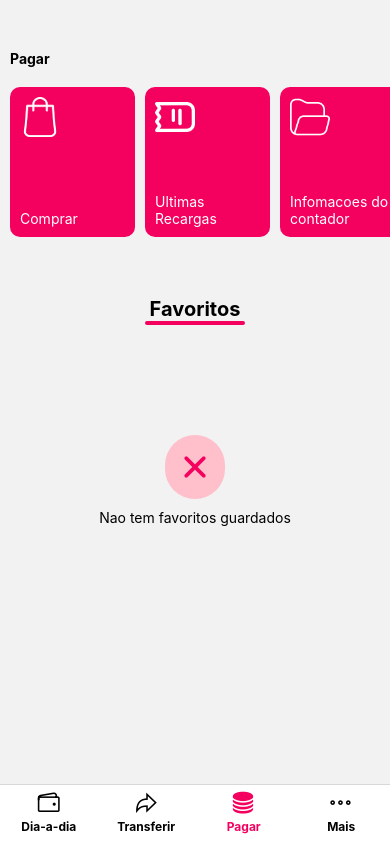
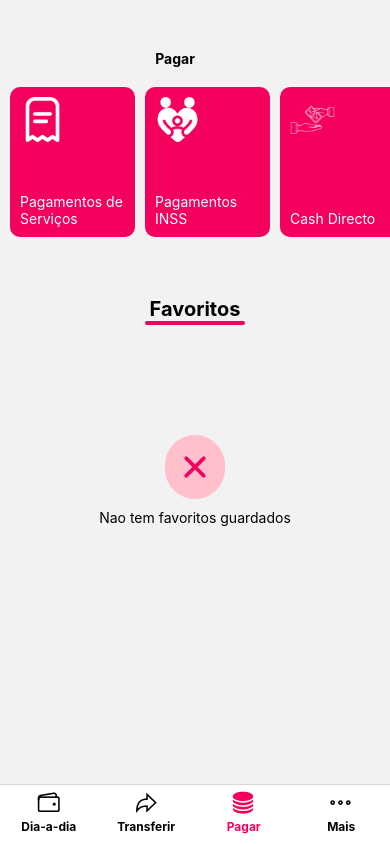
Before and after one commit to arnaldo-tomo/millennium_bim, a React Native app: screen /Pagar in a window 390 px wide. Built offline with nearby package versions, Linux system fonts and the light colour scheme.

Commit message:
Update index.js

```diff
--- a/screen/pagar/index.js
+++ b/screen/pagar/index.js
@@ -2,7 +2,7 @@ import { Dimensions, Image, ScrollView, TouchableOpacity } from "react-native"
 import { SafeAreaView } from "react-native"
 import { Text, View } from "react-native"
 import { PRIMARY, Rosa, SECUNDARY, SPACING } from "../../config/index";
-import { CredelecData } from "../../data/index";
+import { CredelecData, pagar } from "../../data/index";
 import { Ionicons } from "@expo/vector-icons";
 import { StatusBar } from "expo-status-bar";
 const { width, height } = Dimensions.get('screen');
@@ -10,18 +10,17 @@ export const Pagar = ({ navigation }) => {
     return (
         <SafeAreaView>
             <StatusBar style="dark" />
-            <View style={{ flexDirection: 'row', alignItems: 'center', marginTop: SPACING * 5, marginLeft: SPACING, justifyContent: 'space-between' }}>
-                <Text style={{ flexDirection: 'row', fontWeight: 'bold', alignContent: 'center', alignSelf: 'center', alignItems: 'center', marginRight: SPACING * 5 }}>Pagar</Text>
-                <Text></Text>
+            <View style={{ alignItems: 'center', marginTop: SPACING * 5, marginLeft: SPACING, justifyContent: 'space-between' }}>
+                <Text style={{ fontWeight: 'bold', alignContent: 'center', alignSelf: 'center', alignItems: 'center', marginRight: SPACING * 5 }}>Pagar</Text>
             </View>
             <ScrollView horizontal={true} showsHorizontalScrollIndicator={false} >
-                {CredelecData.map((category) =>
+                {pagar.map((category) =>
                     <TouchableOpacity key={category.id} onPress={() => navigation.push('CredeleckComprar')}>
                         <View style={{
                             width: 125, height: 150, backgroundColor: PRIMARY,
                             marginTop: SPACING * 2, borderRadius: SPACING, marginLeft: SPACING, padding: SPACING, justifyContent: 'space-between'
                         }}>
-                            <Image source={category.img} style={{ width: 40, height: 40, justifyContent: 'space-between' }} />
+                            <Image source={category.img} style={{ width: 45, height: 45, justifyContent: 'space-between' }} />
                             <Text style={{ color: SECUNDARY }}>{category.name}</Text>
                         </View>
                     </TouchableOpacity>
```
